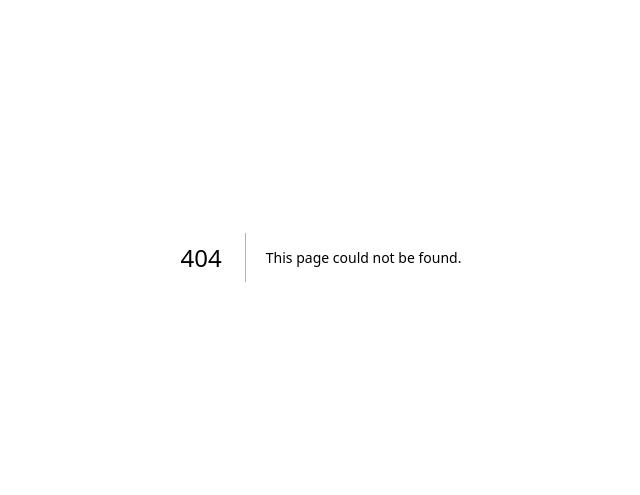
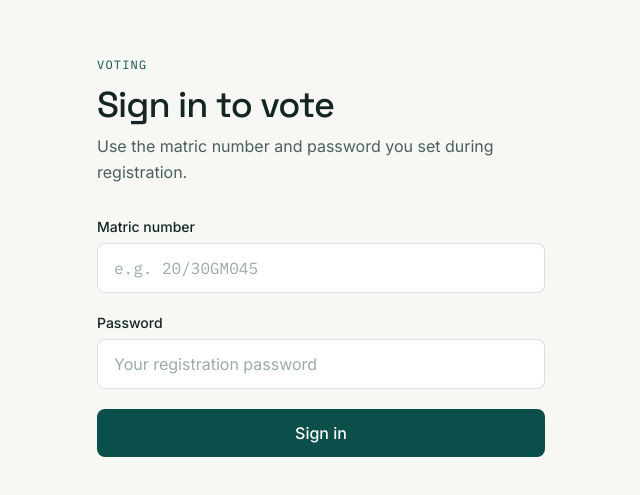
Before and after one commit to Jeremiah004/Nabmes-voting-platform, a Next.js app: page /vote in a window 1280 px wide. Before the commit this address had no page. Shown: the part 143-638 px from the top of the page, without its empty margins (319-959 px from the left). Built offline with nearby package versions, Linux system fonts and the light colour scheme.

Commit message:
Create page.js

```diff
--- /dev/null
+++ b/app/vote/page.js
@@ -0,0 +1,123 @@
+"use client";
+
+import { useState } from "react";
+
+export default function VotePage() {
+  const [matricNumber, setMatricNumber] = useState("");
+  const [password, setPassword] = useState("");
+  const [status, setStatus] = useState("idle");
+  const [message, setMessage] = useState("");
+  const [session, setSession] = useState(null);
+
+  async function handleSubmit(e) {
+    e.preventDefault();
+    setStatus("loading");
+    setMessage("");
+
+    try {
+      const res = await fetch("/api/login", {
+        method: "POST",
+        headers: { "Content-Type": "application/json" },
+        body: JSON.stringify({ matricNumber, password }),
+      });
+      const data = await res.json();
+
+      if (!res.ok) {
+        setStatus("error");
+        setMessage(data.error || "Login failed.");
+        return;
+      }
+
+      setSession(data);
+      setStatus("success");
+    } catch {
+      setStatus("error");
+      setMessage("Couldn't reach the server. Check your connection and try again.");
+    }
+  }
+
+  if (status === "success" && session) {
+    return (
+      <main className="flex-1 flex items-center justify-center px-6 py-16">
+        <div className="w-full max-w-md text-center">
+          <p className="font-mono text-xs tracking-widest uppercase text-[var(--accent-ink)] mb-3">
+            Signed In
+          </p>
+          <h1 className="font-display tracking-tight text-3xl text-[var(--ink)] mb-4">
+            You&rsquo;re in.
+          </h1>
+          <p className="text-[var(--ink-muted)] leading-relaxed">
+            Ballots aren&rsquo;t open yet — check back once voting starts.
+            SRC: {session.hasVotedSrc ? "already voted" : "not yet voted"}. CEC:{" "}
+            {session.hasVotedCec ? "already voted" : "not yet voted"}.
+          </p>
+        </div>
+      </main>
+    );
+  }
+
+  return (
+    <main className="flex-1 flex items-center justify-center px-6 py-16">
+      <div className="w-full max-w-md">
+        <p className="font-mono text-xs tracking-widest uppercase text-[var(--accent-ink)] mb-3">
+          Voting
+        </p>
+        <h1 className="font-display tracking-tight text-3xl sm:text-4xl text-[var(--ink)] mb-2">
+          Sign in to vote
+        </h1>
+        <p className="text-[var(--ink-muted)] mb-8 leading-relaxed">
+          Use the matric number and password you set during registration.
+        </p>
+
+        <form onSubmit={handleSubmit} className="space-y-5">
+          <div>
+            <label htmlFor="matricNumber" className="block text-sm font-medium text-[var(--ink)] mb-1.5">
+              Matric number
+            </label>
+            <input
+              id="matricNumber"
+              name="matricNumber"
+              type="text"
+              autoComplete="off"
+              required
+              value={matricNumber}
+              onChange={(e) => setMatricNumber(e.target.value)}
+              placeholder="e.g. 20/30GM045"
+              className="w-full font-mono rounded-lg border border-[var(--line)] bg-white px-4 py-3 text-[var(--ink)] placeholder:text-[var(--ink-faint)] focus:outline-none focus:ring-2 focus:ring-[var(--accent)] focus:border-transparent"
+            />
+          </div>
+
+          <div>
+            <label htmlFor="password" className="block text-sm font-medium text-[var(--ink)] mb-1.5">
+              Password
+            </label>
+            <input
+              id="password"
+              name="password"
+              type="password"
+              required
+              value={password}
+              onChange={(e) => setPassword(e.target.value)}
+              placeholder="Your registration password"
+              className="w-full rounded-lg border border-[var(--line)] bg-white px-4 py-3 text-[var(--ink)] placeholder:text-[var(--ink-faint)] focus:outline-none focus:ring-2 focus:ring-[var(--accent)] focus:border-transparent"
+            />
+          </div>
+
+          {status === "error" && (
+            <p role="alert" className="text-sm text-[var(--error)] bg-[var(--error-bg)] rounded-lg px-4 py-3">
+              {message}
+            </p>
+          )}
+
+          <button
+            type="submit"
+            disabled={status === "loading"}
+            className="w-full rounded-lg bg-[var(--accent-ink)] text-white font-medium py-3 hover:opacity-90 transition disabled:opacity-60"
+          >
+            {status === "loading" ? "Signing in…" : "Sign in"}
+          </button>
+        </form>
+      </div>
+    </main>
+  );
+}
```
